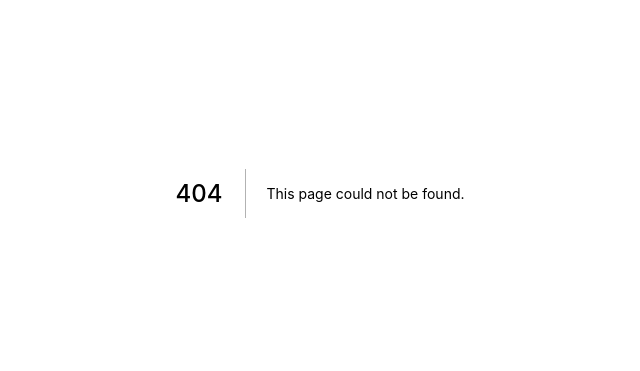
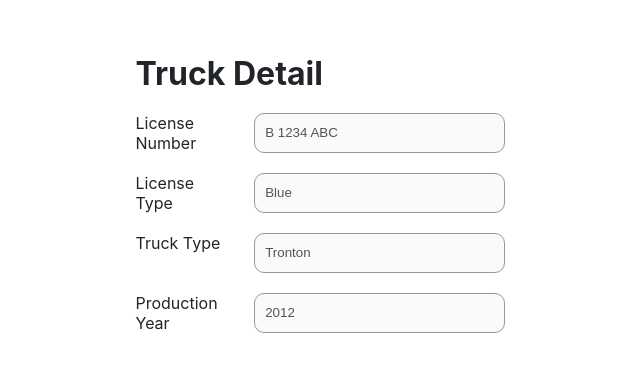
Before and after one commit to Hackathon-Kargo-Team-9/frontend, a Next.js app: page /transporter/trucks/1 in a window 1280 px wide. Before the commit this address had no page. Shown: the part 207-578 px from the top of the page, without its empty margins (320-960 px from the left). Built offline with nearby package versions, Linux system fonts and the light colour scheme.

Commit message:
initiate detail page for trucks and drivers

```diff
--- a/pages/index.js
+++ b/pages/index.js
@@ -1,3 +1,4 @@
+import Head from "next/head";
 import styled from "styled-components";
 
 const Container = styled.div`
@@ -44,6 +45,9 @@ const Img = styled.img`
 export default function Home() {
   return (
     <Container>
+      <Head>
+        <title>Transportation Management System</title>
+      </Head>
       <Img
         src="https://images.unsplash.com/photo-1587293852726-70cdb56c2866?ixlib=rb-1.2.1&ixid=MnwxMjA3fDB8MHxwaG90by1wYWdlfHx8fGVufDB8fHx8&auto=format&fit=crop&w=1772&q=80"
         alt="gudang"
--- /dev/null
+++ b/pages/transporter/trucks/[id].js
@@ -0,0 +1,76 @@
+import Head from "next/head";
+import { useRouter } from "next/router";
+import React, { useState } from "react";
+import styled from "styled-components";
+
+const Container = styled.div`
+  min-height: 100vh;
+  width: 100%;
+  background-color: var(--light);
+  color: var(--darkgrey);
+  max-width: 500px;
+  margin: 0 auto;
+  display: flex;
+  justify-content: center;
+  align-items: center;
+`;
+
+const Form = styled.div`
+  display: flex;
+  flex-direction: column;
+  gap: 20px;
+`;
+
+const FormRow = styled.div`
+  display: flex;
+  gap: 20px;
+`;
+
+const Label = styled.label`
+  width: 150px;
+`;
+
+const Input = styled.input`
+  width: 100%;
+  height: 40px;
+  padding: 5px 10px;
+`;
+
+function TruckDetail() {
+  const router = useRouter();
+  const { id } = router.query;
+
+  const [licenseNumber, setLicenseNumber] = useState("B 1234 ABC");
+  const [licenseType, setLicenseType] = useState("Blue");
+  const [truckType, setTruckType] = useState("Tronton");
+  const [productionYear, setProductionYear] = useState("2012");
+
+  return (
+    <Container>
+      <Head>
+        <title>Truck Detail</title>
+      </Head>
+      <Form>
+        <h1>Truck Detail</h1>
+        <FormRow>
+          <Label htmlFor="license">License Number</Label>
+          <Input type="text" value={licenseNumber} disabled />
+        </FormRow>
+        <FormRow>
+          <Label htmlFor="license">License Type</Label>
+          <Input type="text" value={licenseType} disabled />
+        </FormRow>
+        <FormRow>
+          <Label htmlFor="license">Truck Type</Label>
+          <Input type="text" value={truckType} disabled />
+        </FormRow>
+        <FormRow>
+          <Label htmlFor="license">Production Year</Label>
+          <Input type="text" value={productionYear} disabled />
+        </FormRow>
+      </Form>
+    </Container>
+  );
+}
+
+export default TruckDetail;
```
Also changed, not shown: pages/transporter/drivers/[id].js (added, +10 -0 lines).
